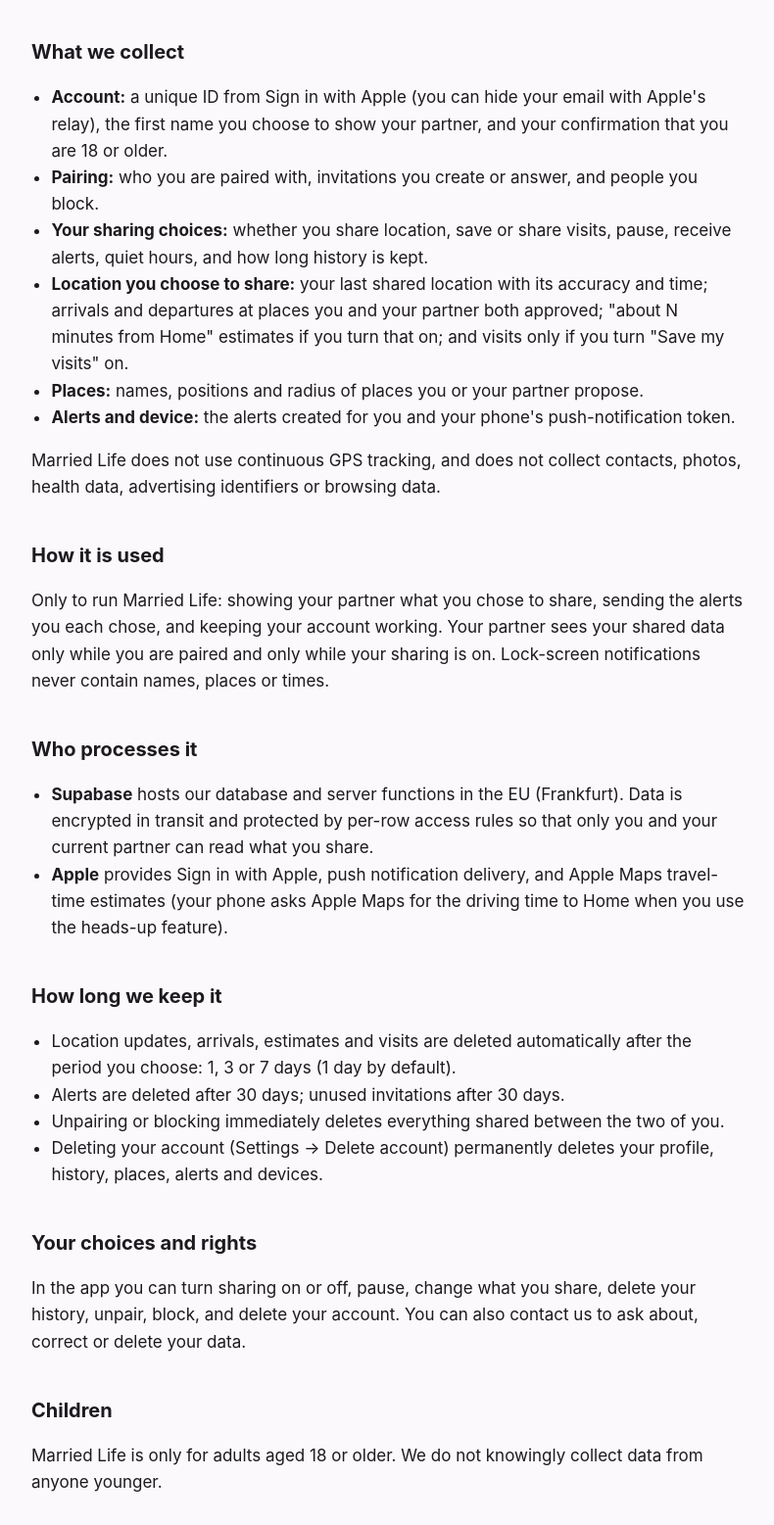
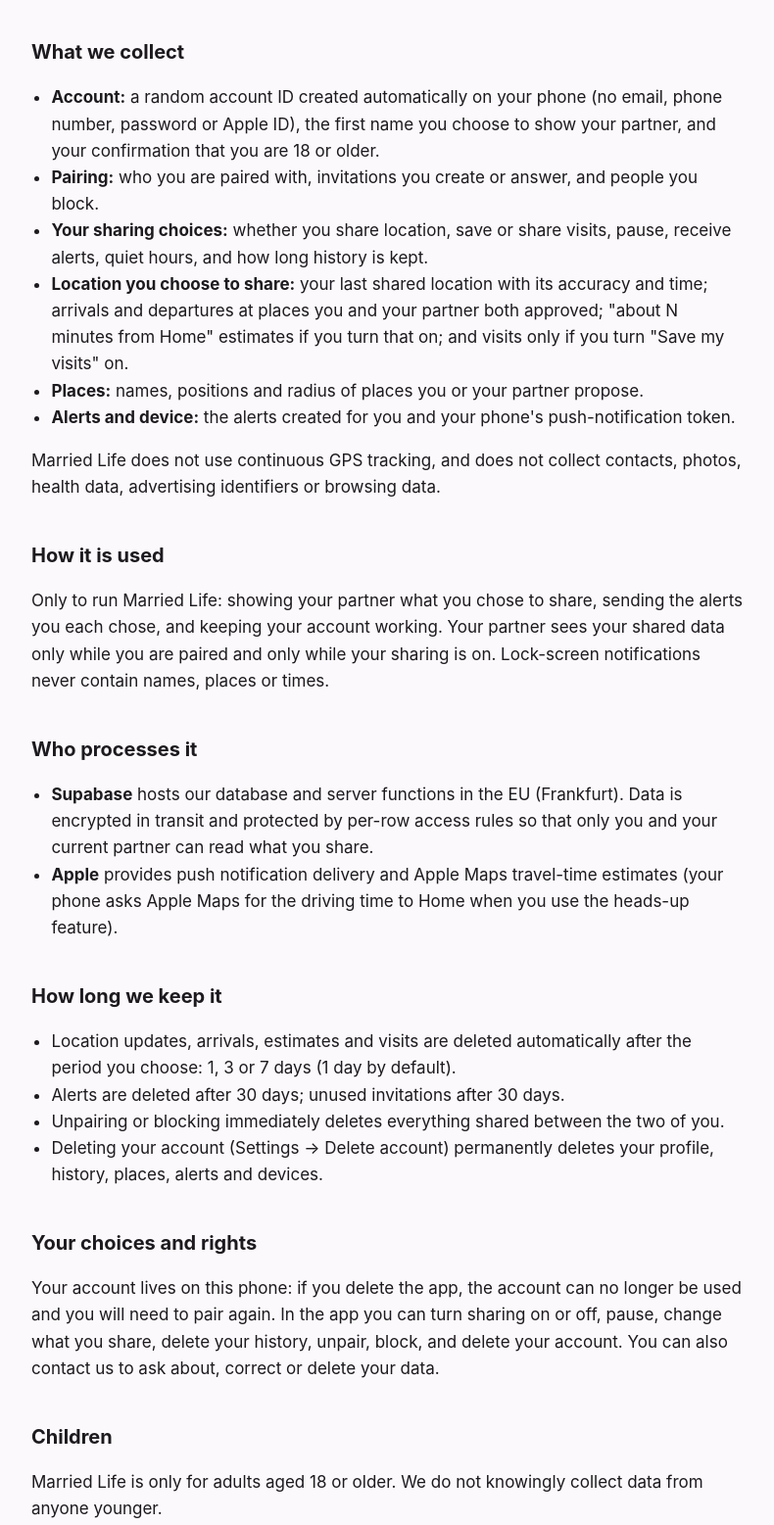
Before and after one commit to Medyconz/taiba-site, a plain HTML site: page privacy.html in a window 1280 px wide. Shown: the part 304-1861 px from the top of the page at 98% size, without its empty margins (244-1034 px from the left). Drawn offline with Linux system fonts and the light colour scheme.

Commit message:
Privacy policy: no-login accounts

```diff
--- a/privacy.html
+++ b/privacy.html
@@ -10,7 +10,7 @@
 
 <h2>What we collect</h2>
 <ul>
-<li><strong>Account:</strong> a unique ID from Sign in with Apple (you can hide your email with Apple's relay), the first name you choose to show your partner, and your confirmation that you are 18 or older.</li>
+<li><strong>Account:</strong> a random account ID created automatically on your phone (no email, phone number, password or Apple ID), the first name you choose to show your partner, and your confirmation that you are 18 or older.</li>
 <li><strong>Pairing:</strong> who you are paired with, invitations you create or answer, and people you block.</li>
 <li><strong>Your sharing choices:</strong> whether you share location, save or share visits, pause, receive alerts, quiet hours, and how long history is kept.</li>
 <li><strong>Location you choose to share:</strong> your last shared location with its accuracy and time; arrivals and departures at places you and your partner both approved; "about N minutes from Home" estimates if you turn that on; and visits only if you turn "Save my visits" on.</li>
@@ -25,7 +25,7 @@
 <h2>Who processes it</h2>
 <ul>
 <li><strong>Supabase</strong> hosts our database and server functions in the EU (Frankfurt). Data is encrypted in transit and protected by per-row access rules so that only you and your current partner can read what you share.</li>
-<li><strong>Apple</strong> provides Sign in with Apple, push notification delivery, and Apple Maps travel-time estimates (your phone asks Apple Maps for the driving time to Home when you use the heads-up feature).</li>
+<li><strong>Apple</strong> provides push notification delivery and Apple Maps travel-time estimates (your phone asks Apple Maps for the driving time to Home when you use the heads-up feature).</li>
 </ul>
 
 <h2>How long we keep it</h2>
@@ -37,7 +37,7 @@
 </ul>
 
 <h2>Your choices and rights</h2>
-<p>In the app you can turn sharing on or off, pause, change what you share, delete your history, unpair, block, and delete your account. You can also contact us to ask about, correct or delete your data.</p>
+<p>Your account lives on this phone: if you delete the app, the account can no longer be used and you will need to pair again. In the app you can turn sharing on or off, pause, change what you share, delete your history, unpair, block, and delete your account. You can also contact us to ask about, correct or delete your data.</p>
 
 <h2>Children</h2>
 <p>Married Life is only for adults aged 18 or older. We do not knowingly collect data from anyone younger.</p>
@@ -54,7 +54,7 @@
 <p>يتيح Married Life لشخصين بالغين متراضيين مشاركة تحديثات مفيدة عن الموقع. لا تتم مشاركة أي شيء حتى يفعّل كل شخص المشاركة بنفسه، ويمكن لأي منهما الإيقاف المؤقت أو إلغاء الارتباط أو الحذف في أي وقت. لا نجمع إلا ما يلزم لتقديم الخدمة، ولا نبيع البيانات ولا نعرض إعلانات ولا نتتبعك عبر التطبيقات أو المواقع الأخرى.</p>
 <h2>ما نجمعه</h2>
 <ul>
-<li><strong>الحساب:</strong> معرّف فريد من تسجيل الدخول عبر Apple، والاسم الأول الذي تختار إظهاره لشريكك، وتأكيدك أن عمرك 18 عاماً أو أكثر.</li>
+<li><strong>الحساب:</strong> معرّف عشوائي يُنشأ تلقائياً على هاتفك (بلا بريد إلكتروني أو رقم هاتف أو كلمة مرور أو Apple ID)، والاسم الأول الذي تختار إظهاره لشريكك، وتأكيدك أن عمرك 18 عاماً أو أكثر.</li>
 <li><strong>الارتباط:</strong> الشخص المرتبط بك، والدعوات، والأشخاص المحظورون.</li>
 <li><strong>اختيارات المشاركة:</strong> مشاركة الموقع، وحفظ الزيارات أو مشاركتها، والإيقاف المؤقت، والتنبيهات، وساعات الهدوء، ومدة الاحتفاظ بالسجل.</li>
 <li><strong>الموقع الذي تختار مشاركته:</strong> آخر موقع مُشارَك مع دقته ووقته، والوصول إلى الأماكن التي وافقتما عليها ومغادرتها، وتقديرات «على بُعد نحو N دقيقة من المنزل» إذا فعّلتها، والزيارات فقط إذا فعّلت حفظها.</li>
@@ -63,7 +63,7 @@
 <h2>مدة الاحتفاظ</h2>
 <p>تُحذف بيانات الموقع تلقائياً بعد 1 أو 3 أو 7 أيام حسب اختيارك، والتنبيهات بعد 30 يوماً. إلغاء الارتباط أو الحظر يحذف فوراً كل ما شاركتماه، وحذف الحساب يحذف كل بياناتك نهائياً.</p>
 <h2>المعالِجون</h2>
-<p>Supabase لاستضافة قاعدة البيانات في الاتحاد الأوروبي (فرانكفورت)، وApple لتسجيل الدخول والإشعارات وتقدير وقت القيادة عبر خرائط Apple.</p>
+<p>Supabase لاستضافة قاعدة البيانات في الاتحاد الأوروبي (فرانكفورت)، وApple للإشعارات وتقدير وقت القيادة عبر خرائط Apple.</p>
 <h2>التواصل</h2>
 <p>راسلنا على <a href="mailto:nuziokw1@gmail.com">nuziokw1@gmail.com</a>.</p>
 </section>
```
